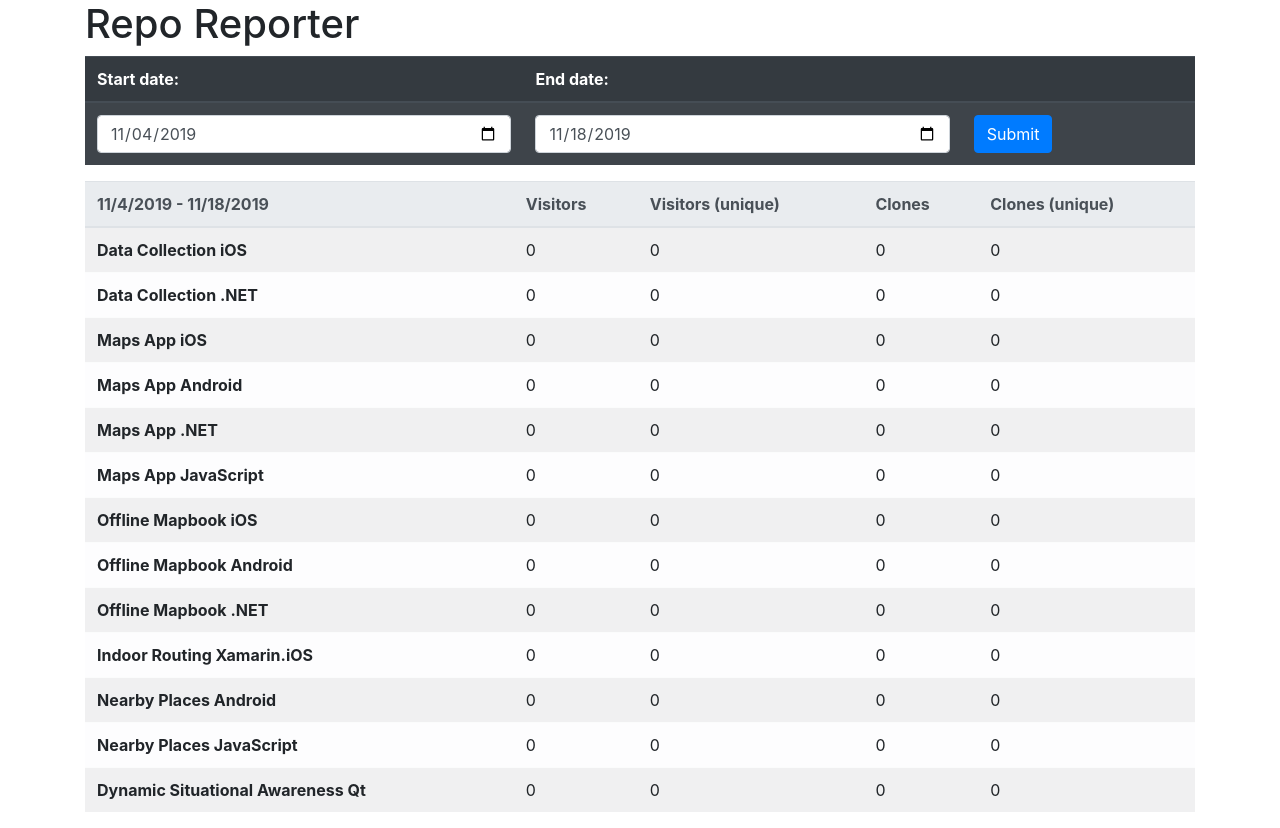
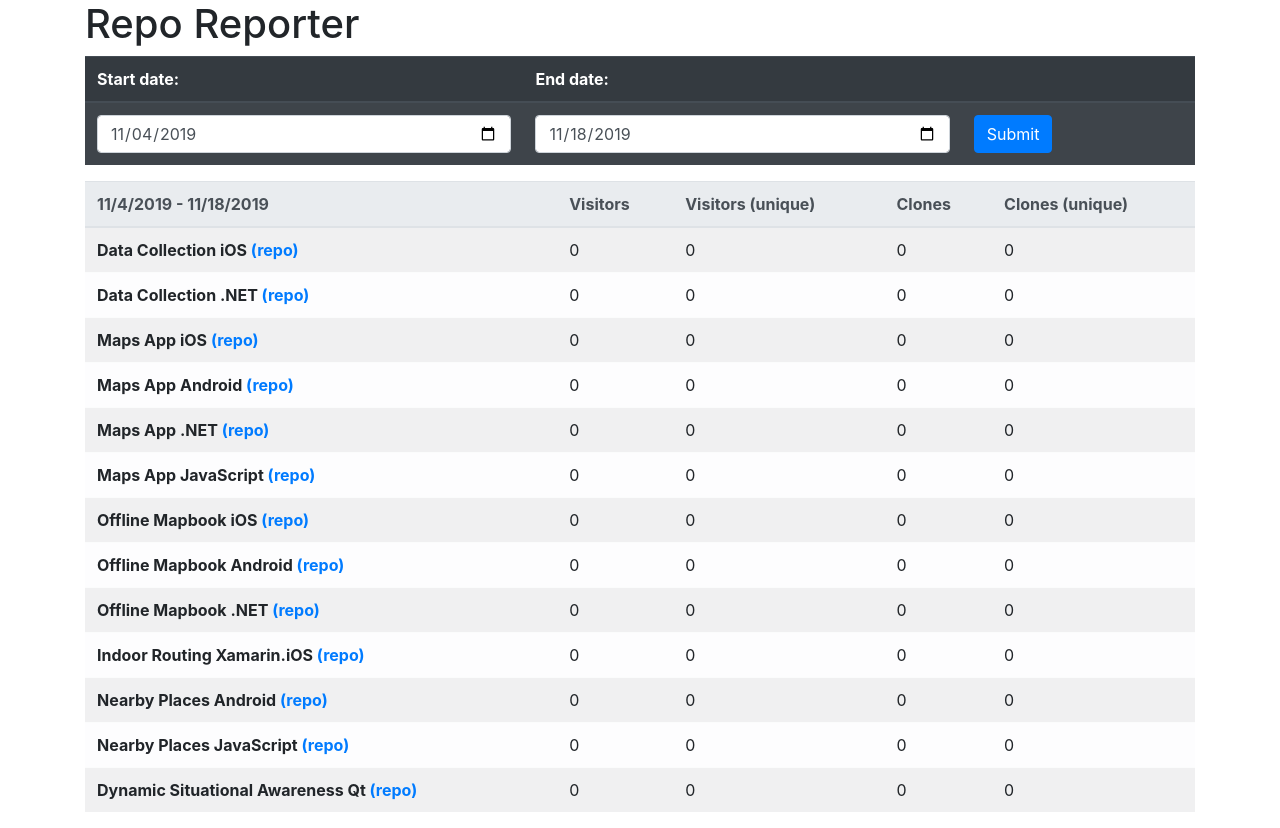
Before and after one commit to esreli/repo-reporter, a Flask app: page / in a window 1280 px wide. Run offline with Flask 2, Linux system fonts and the light colour scheme; data that the repository does not hold is empty; some libraries are stand-ins or nearby versions.

Commit message:
adds href to repo

```diff
--- a/app/templates/report.html
+++ b/app/templates/report.html
@@ -34,7 +34,7 @@
         <tbody>
           {% for insight in report.insights %}
           <tr>
-            <th scope="row">{{insight.repo.full_name()}}</th>
+            <th scope="row">{{insight.repo.full_name()}} <a href="{{insight.repo.url()}}">(repo)</a></th>
             <td>{{insight.view_count}}</td>
             <td>{{insight.view_uniques}}</td>
             <td>{{insight.clone_count}}</td>
```
